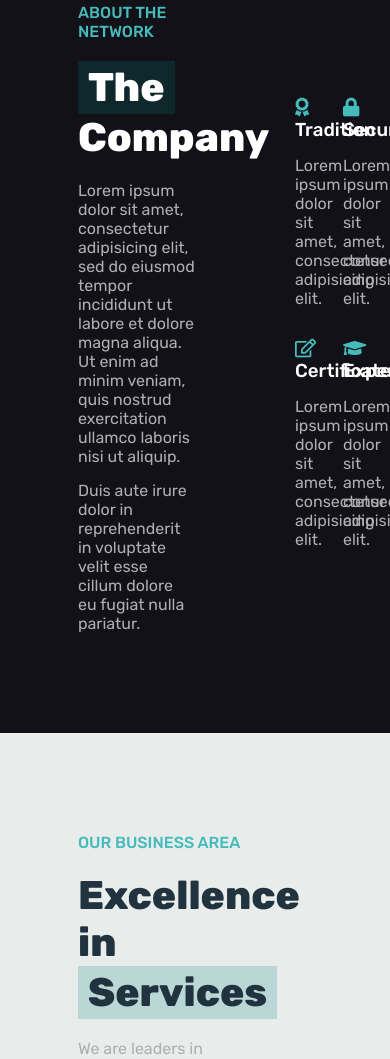
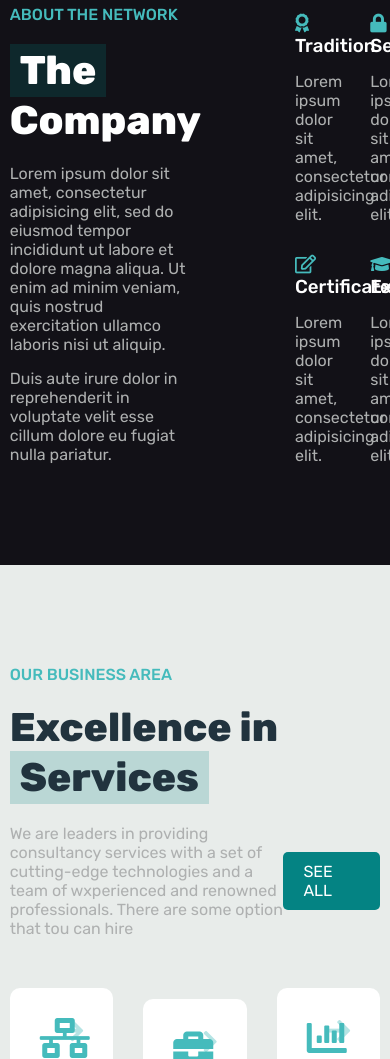
Before and after one commit to SimoneMicheletti/proj-html-vuejs, a plain HTML site: page index.html in a window 390 px wide. Shown: the part 941-2000 px from the top of the page. Drawn offline with nearby package versions, Linux system fonts and the light colour scheme.

Commit message:
Agg. media query e modifica di alcuni hover

```diff
--- a/css/style.css
+++ b/css/style.css
@@ -217,8 +217,12 @@
             }
 
             #company .right>div {
-              width: 50%;
+              width: calc((100% - 30px) / 2) ;
               margin-top: 10px;
+            }
+
+            #company .right>div:nth-child(2), #company .right>div:nth-child(4) {
+              margin-left: 30px
             }
 
             #company .right>div:nth-child(3), #company .right>div:nth-child(4) {
@@ -288,11 +292,15 @@
           top: 30px;
           right: 30px;
           font-size: 25px;
-          filter: opacity(0.5);
+          filter: opacity(0.4);
           transition: 0.2s;
         }
 
-        #services .box:hover i.fas.fa-arrow-right{
+        #services .box:hover i {
+          color: #c86f29;
+        }
+
+        #services .box:hover i.fas.fa-arrow-right {
           filter: opacity(1);
         }
 
@@ -664,3 +672,9 @@
       border-color: #c86f29;
       color: #c86f29;
     }
+
+
+
+@media all and (max-width: 1499px) {.container {width: 70%}}
+@media all and (max-width: 1399px) {.container {width: 80%}}
+@media all and (max-width: 1299px) {.container {width: 95%}}
```
